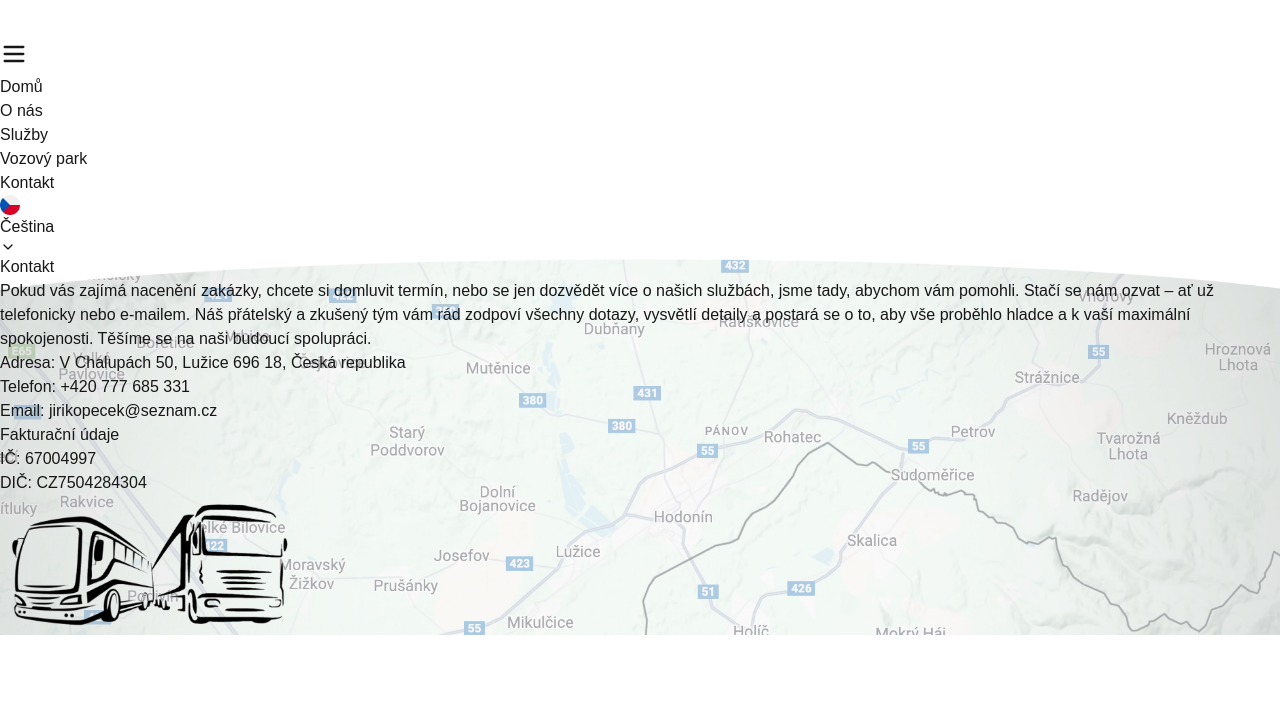
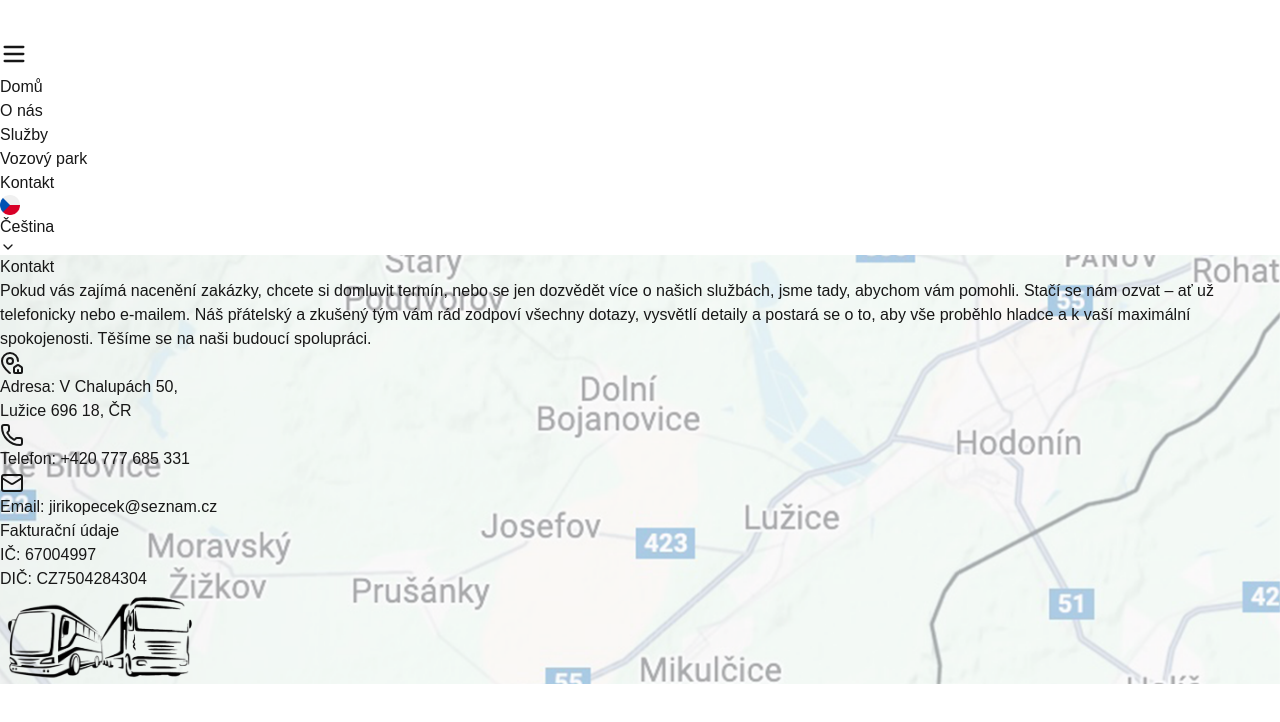
Before and after one commit to lukaskourilcz/autodoprava-kopecek, a Next.js app: page /kontakt in a window 1280 px wide. Shown: the top 722 px of the page. Built offline with nearby package versions, Linux system fonts and the light colour scheme.

Commit message:
translations fixed

```diff
--- a/src/app/kontakt/page.tsx
+++ b/src/app/kontakt/page.tsx
@@ -2,6 +2,7 @@
 
 import { useTranslation } from "react-i18next";
 import Image from "next/image";
+import { Mail, MapPinHouse, Phone } from "lucide-react";
 
 export default function Kontakt() {
   const { t } = useTranslation();
@@ -13,7 +14,7 @@ export default function Kontakt() {
       style={{
         backgroundImage: "url('/pics/footer-map.png')",
         backgroundSize: "cover",
-        backgroundPosition: "fixed",
+        backgroundAttachment: "fixed",
         opacity: "1",
       }}
     >
@@ -21,22 +22,38 @@ export default function Kontakt() {
         <h2 className="text-4xl font-bold text-gray-800 mb-5">
           {t("contact.title")}
         </h2>
-        <p className="text-lg text-gray-700 mb-12">{t("contact.description")}</p>
+        <p className="text-lg text-gray-700 mb-12">
+          {t("contact.description")}
+        </p>
 
-        <div className="grid grid-cols-1 md:grid-cols-3 gap-8 lg:text-left sm:text-center items-center">
+        <div className="grid grid-cols-1 md:grid-cols-3 gap-12 items-center justify-items-center text-center md:text-left">
           {/* Contact Details */}
-          <div>
-            <h3 className="text-xl font-semibold text-gray-800 mb-4">
-              {t("")}
-            </h3>
-            <p className="text-gray-700 mb-2">
-              <span className="font-bold">{t("contact.addressLabel")}:</span> {t("contact.address")}
+          <div className="max-w-xs ml-4">
+            <p className="text-gray-700 mb-4 flex items-center">
+              <span className="text-gray-600 w-6 h-6 mx-2">
+                <MapPinHouse />
+              </span>
+              <span className="font-bold mr-4">
+                {t("contact.addressLabel")}:
+              </span>{" "}
+              <span
+                dangerouslySetInnerHTML={{
+                  __html: t("contact.address"),
+                }}
+              ></span>
             </p>
-            <p className="text-gray-700 mb-2">
-              <span className="font-bold">{t("contact.phoneLabel")}:</span> {t("contact.phone")}
+            <p className="text-gray-700 mb-4 flex items-center">
+              <span className="text-gray-600 w-6 h-6 mx-2">
+                <Phone />
+              </span>
+              <span className="font-bold mr-4">{t("contact.phoneLabel")}:</span>{" "}
+              {t("contact.phone")}
             </p>
-            <p className="text-gray-700">
-              <span className="font-bold">{t("contact.emailLabel")}:</span>{" "}
+            <p className="text-gray-700 flex items-center">
+              <span className="text-gray-600 w-6 h-6 mx-2">
+                <Mail />
+              </span>
+              <span className="font-bold mr-4">{t("contact.emailLabel")}:</span>{" "}
               <a
                 href={`mailto:${t("contact.email")}`}
                 className="text-blue-600 underline"
@@ -47,15 +64,17 @@ export default function Kontakt() {
           </div>
 
           {/* Billing Information */}
-          <div>
-            <h3 className="text-xl font-semibold text-gray-800 mb-2">
+          <div className="max-w-xs">
+            <h3 className="text-xl font-semibold text-gray-800 mb-4">
               {t("contact.billingTitle")}
             </h3>
-            <p className="text-gray-700 mb-2">
-              <span className="font-bold">{t("contact.companyIDLabel")}:</span> {t("contact.companyID")}
+            <p className="text-gray-700 mb-4">
+              <span className="font-bold">{t("contact.companyIDLabel")}:</span>{" "}
+              {t("contact.companyID")}
             </p>
             <p className="text-gray-700">
-              <span className="font-bold">{t("contact.taxIDLabel")}:</span> {t("contact.taxID")}
+              <span className="font-bold">{t("contact.taxIDLabel")}:</span>{" "}
+              {t("contact.taxID")}
             </p>
           </div>
 
@@ -64,8 +83,8 @@ export default function Kontakt() {
             <Image
               src="/pics/logo-black-footer.png"
               alt={t("contact.logoAlt")}
-              width={300}
-              height={300}
+              width={200}
+              height={200}
               className="object-contain"
             />
           </div>
--- a/src/lib/i18n.ts
+++ b/src/lib/i18n.ts
@@ -184,7 +184,7 @@ i18n.use(initReactI18next).init({
           title: "Kontakt",
           description:
             "Pokud vás zajímá nacenění zakázky, chcete si domluvit termín, nebo se jen dozvědět více o našich službách, jsme tady, abychom vám pomohli. Stačí se nám ozvat – ať už telefonicky nebo e-mailem. Náš přátelský a zkušený tým vám rád zodpoví všechny dotazy, vysvětlí detaily a postará se o to, aby vše proběhlo hladce a k vaší maximální spokojenosti. Těšíme se na naši budoucí spolupráci.",
-          address: "V Chalupách 50, Lužice 696 18, Česká republika",
+          address: "V Chalupách 50,<br>Lužice 696 18, ČR",
           addressLabel: "Adresa",
           phone: "+420 777 685 331",
           phoneLabel: "Telefon",
@@ -379,7 +379,7 @@ i18n.use(initReactI18next).init({
           title: "Contact",
           description:
             "If you're interested in getting a quote for your project, setting up a date, or simply learning more about our services, we're here to help. Just reach out to us – whether by phone or email. Our friendly and experienced team will gladly answer all your questions, explain the details, and ensure that everything runs smoothly to your complete satisfaction. We look forward to our future cooperation.",
-          address: "V Chalupách 50, Lužice 696 18, Czech Republic",
+          address: "V Chalupách 50,<br>Lužice 696 18, CZ",
           addressLabel: "Address",
           phone: "+420 777 685 331",
           phoneLabel: "Phone",
@@ -575,12 +575,12 @@ i18n.use(initReactI18next).init({
           title: "Kontakt",
           description:
             "Wenn Sie ein Angebot für Ihr Projekt erhalten, einen Termin vereinbaren oder einfach mehr über unsere Dienstleistungen erfahren möchten, sind wir für Sie da. Kontaktieren Sie uns einfach – per Telefon oder E-Mail. Unser freundliches und erfahrenes Team beantwortet gerne all Ihre Fragen, erklärt die Details und sorgt dafür, dass alles reibungslos und zu Ihrer vollsten Zufriedenheit abläuft. Wir freuen uns auf unsere zukünftige Zusammenarbeit.",
-          address: "V Chalupách 50, Lužice 696 18, Tschechien",
+          address: "V Chalupách 50,<br>Lužice 696 18, CZ",
           addressLabel: "Adresse",
           phone: "+420 777 685 331",
           phoneLabel: "Telefon",
           email: "jirikopecek@seznam.cz",
-          emailLabel: "E-Mail",
+          emailLabel: "Email",
           billingTitle: "Rechnungsinformationen",
           companyID: "67004997",
           companyIDLabel: "Unternehmens-ID",
```
Also changed, not shown: public/pics/footer-map.png.
